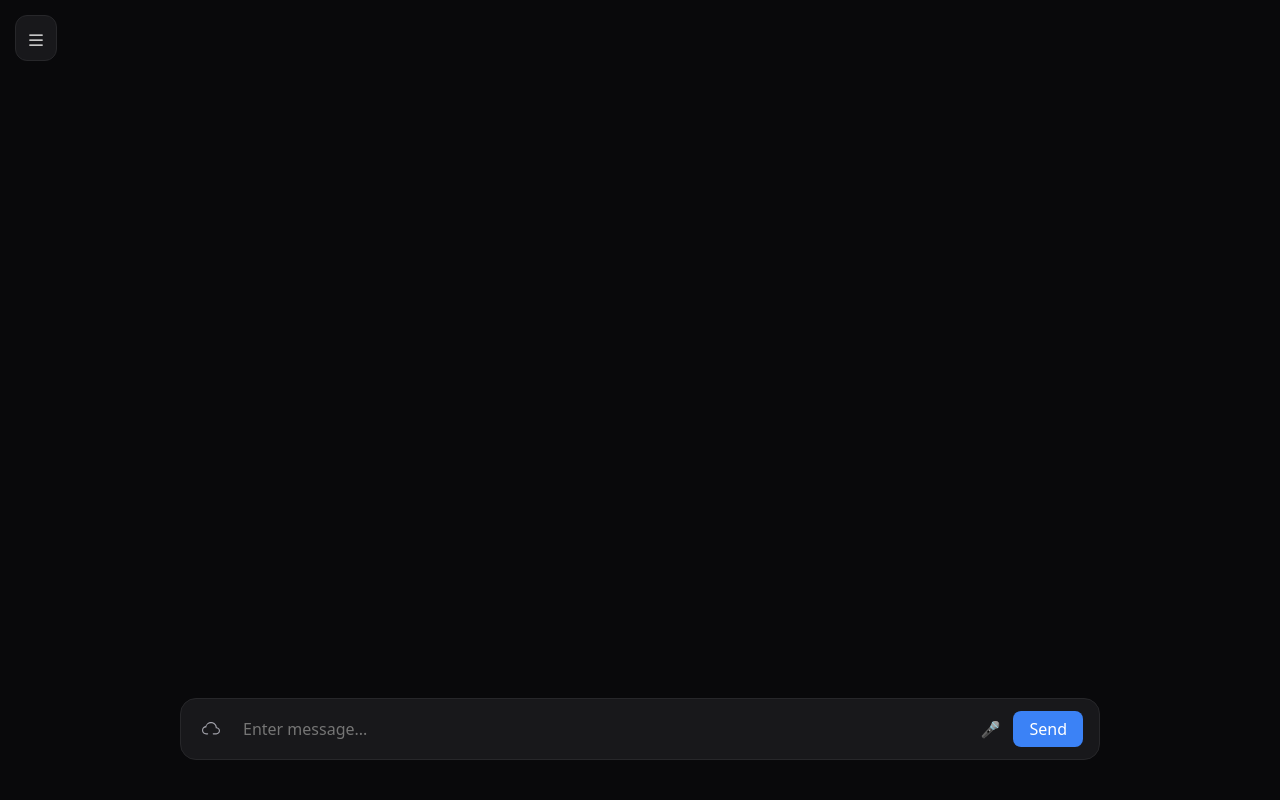
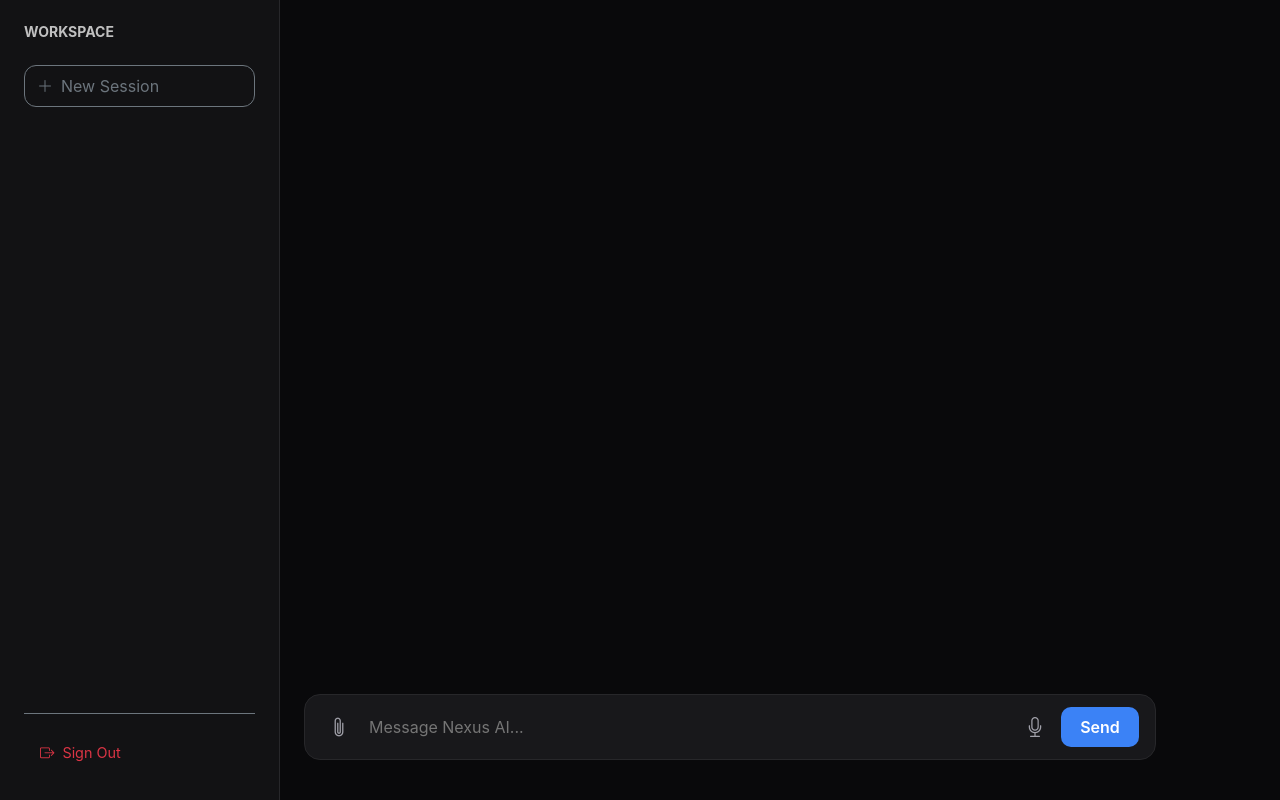
Before and after one commit to charanbunga463-hash/ai-flask-app, a Flask app: template python-saas/templates/dashboard.html in a window 1280 px wide. Run offline with Flask 3, Linux system fonts and the light colour scheme; the template is opened without the code that fills it, so the values that code supplies are empty.

Commit message:
Update dashboard.html

```diff
--- a/python-saas/templates/dashboard.html
+++ b/python-saas/templates/dashboard.html
@@ -3,245 +3,331 @@
 <head>
     <meta charset="UTF-8">
     <meta name="viewport" content="width=device-width, initial-scale=1.0">
-    <title>Nexus AI | Professional Interface</title>
+    <title>Nexus AI | Intelligent Interface</title>
+
     <link href="https://cdn.jsdelivr.net/npm/bootstrap@5.3.0/dist/css/bootstrap.min.css" rel="stylesheet">
+    <link rel="stylesheet" href="https://cdn.jsdelivr.net/npm/bootstrap-icons@1.11.0/font/bootstrap-icons.css">
+
     <style>
         :root {
-            --bg-dark: #09090b;
+            /* Professional Dark Color Palette */
+            --bg-main: #09090b;
+            --bg-sidebar: #121214;
             --bg-card: #18181b;
-            --accent: #3b82f6;
-            --border: #27272a;
-            --text-primary: #fafafa;
-            --text-secondary: #a1a1aa;
+            --accent-primary: #3b82f6;
+            --accent-hover: #2563eb;
+            --border-subtle: #27272a;
+            --text-main: #fafafa;
+            --text-muted: #a1a1aa;
+            --user-msg-bg: #3b82f6;
+            --sidebar-width: 280px;
+            --transition-speed: 0.3s;
         }
 
+        /* Base Reset & Layout */
         body {
-            background: var(--bg-dark);
-            color: var(--text-primary);
-            font-family: system-ui, -apple-system, sans-serif;
+            background-color: var(--bg-main);
+            color: var(--text-main);
+            font-family: 'Inter', system-ui, -apple-system, sans-serif;
+            height: 100vh;
             margin: 0;
             overflow: hidden;
+            display: flex;
         }
 
-        /* Smooth Sidebar */
+        /* Sidebar Component */
         .sidebar {
-            width: 300px;
-            background: var(--bg-card);
-            border-right: 1px solid var(--border);
+            width: var(--sidebar-width);
+            background: var(--bg-sidebar);
+            border-right: 1px solid var(--border-subtle);
             height: 100vh;
             position: fixed;
-            left: -300px;
-            transition: transform 0.4s cubic-bezier(0.4, 0, 0.2, 1);
-            z-index: 1000;
-            padding: 20px;
+            left: calc(var(--sidebar-width) * -1);
+            transition: transform var(--transition-speed) cubic-bezier(0.4, 0, 0.2, 1);
+            z-index: 1050;
             display: flex;
             flex-direction: column;
+            padding: 1.5rem;
         }
-        .sidebar.open { transform: translateX(300px); }
+        .sidebar.open { transform: translateX(var(--sidebar-width)); }
 
-        /* Main Viewport */
-        .chat-area {
+        /* Navigation Controls */
+        .menu-trigger {
+            position: fixed; top: 1.25rem; left: 1.25rem;
+            background: var(--bg-card);
+            border: 1px solid var(--border-subtle);
+            color: var(--text-main);
+            padding: 0.6rem;
+            border-radius: 10px;
+            cursor: pointer;
+            z-index: 1100;
+            transition: all 0.2s ease;
+        }
+        .menu-trigger:hover { border-color: var(--accent-primary); color: var(--accent-primary); }
+
+        /* Main Content Container */
+        .viewport {
+            flex: 1;
             display: flex;
             flex-direction: column;
             height: 100vh;
             width: 100%;
-            max-width: 1000px;
+            max-width: 900px;
             margin: 0 auto;
             position: relative;
+            transition: filter var(--transition-speed);
+        }
+        body.sidebar-open .viewport { filter: blur(2px); pointer-events: none; }
+
+        /* Chat Message Area */
+        .chat-container {
+            flex: 1;
+            overflow-y: auto;
+            padding: 80px 1.5rem 2rem;
+            scrollbar-width: thin;
+            scrollbar-color: var(--border-subtle) transparent;
         }
 
-        /* Icon Button */
-        .main-icon {
-            position: fixed; top: 15px; left: 15px;
-            background: var(--bg-card);
-            border: 1px solid var(--border);
-            padding: 10px; border-radius: 12px; cursor: pointer; z-index: 1100;
-            transition: all 0.2s;
-        }
-        .main-icon:hover { background: var(--border); border-color: var(--accent); }
+        .message-wrapper { margin-bottom: 2rem; display: flex; flex-direction: column; }
 
-        /* Messages Styling */
-        .messages {
-            flex: 1;
-            overflow-y: auto;
-            padding: 80px 20px 40px;
-            scrollbar-width: thin;
-            scrollbar-color: var(--border) transparent;
+        .msg-user {
+            align-self: flex-end;
+            background: var(--user-msg-bg);
+            padding: 0.8rem 1.2rem;
+            border-radius: 18px 18px 2px 18px;
+            max-width: 85%;
+            font-size: 0.95rem;
+            box-shadow: 0 4px 15px rgba(59, 130, 246, 0.15);
         }
 
-        .user-box {
-            align-self: flex-end;
-            background: var(--accent);
-            padding: 12px 18px;
-            border-radius: 20px 20px 4px 20px;
-            margin-bottom: 24px;
-            max-width: 80%;
-            font-size: 0.95rem;
-            box-shadow: 0 4px 12px rgba(59, 130, 246, 0.2);
+        .msg-ai {
+            align-self: flex-start;
+            width: 100%;
+            padding: 0.5rem 1rem;
+            border-left: 3px solid var(--border-subtle);
+            transition: border-color 0.3s;
+        }
+        .msg-ai:hover { border-left-color: var(--accent-primary); }
+
+        /* Professional Input Bar */
+        .input-footer {
+            padding: 1.5rem 1.5rem 2.5rem;
+            background: linear-gradient(0deg, var(--bg-main) 70%, transparent 100%);
         }
 
-        .response-box {
-            align-self: flex-start;
-            background: transparent;
-            padding: 0 10px;
-            margin-bottom: 32px;
-            width: 100%;
-            border-left: 2px solid var(--border);
-            transition: border-color 0.3s;
-        }
-        .response-box:hover { border-left-color: var(--accent); }
-
-        /* Input Container */
-        .input-area {
-            padding: 20px 40px 40px;
-            background: linear-gradient(180deg, transparent 0%, var(--bg-dark) 20%);
-        }
-
-        .input-group-custom {
+        .composer-card {
             background: var(--bg-card);
-            border: 1px solid var(--border);
+            border: 1px solid var(--border-subtle);
             border-radius: 16px;
             display: flex;
             align-items: center;
-            padding: 8px 16px;
-            transition: border-color 0.3s, box-shadow 0.3s;
+            padding: 0.5rem 1rem;
+            transition: all 0.3s ease;
         }
-        .input-group-custom:focus-within {
-            border-color: var(--accent);
-            box-shadow: 0 0 0 1px var(--accent);
+        .composer-card:focus-within {
+            border-color: var(--accent-primary);
+            box-shadow: 0 0 0 2px rgba(59, 130, 246, 0.1);
         }
 
-        .input-group-custom input {
+        .composer-input {
             background: transparent;
             border: none;
-            color: var(--text-primary);
+            color: var(--text-main);
             flex: 1;
-            padding: 10px;
+            padding: 0.75rem;
             outline: none;
+            font-size: 1rem;
         }
 
-        /* History Elements */
-        .history-box {
-            background: rgba(255,255,255,0.03);
-            padding: 10px 14px;
+        /* Action Buttons */
+        .icon-btn {
+            color: var(--text-muted);
+            background: none;
+            border: none;
+            padding: 8px;
             border-radius: 8px;
-            margin-bottom: 6px;
+            transition: 0.2s;
+        }
+        .icon-btn:hover { color: var(--text-main); background: rgba(255,255,255,0.05); }
+
+        .send-btn {
+            background: var(--accent-primary);
+            border: none;
+            border-radius: 10px;
+            color: white;
+            padding: 0.5rem 1.2rem;
+            font-weight: 600;
+            margin-left: 0.5rem;
+        }
+        .send-btn:hover { background: var(--accent-hover); }
+
+        /* History Items */
+        .nav-item {
+            background: transparent;
+            padding: 0.75rem 1rem;
+            border-radius: 10px;
+            margin-bottom: 0.5rem;
             display: flex;
-            justify-content: space-between;
             align-items: center;
+            text-decoration: none;
+            color: var(--text-muted);
             font-size: 0.9rem;
+            transition: 0.2s;
         }
-        .history-box a { color: var(--text-secondary); text-decoration: none; }
-        .history-box:hover { background: rgba(255,255,255,0.08); }
+        .nav-item:hover { background: rgba(255,255,255,0.05); color: var(--text-main); }
 
-        /* Utility */
-        .btn-action { color: var(--text-secondary); background: none; border: none; cursor: pointer; padding: 5px; }
-        .btn-action:hover { color: var(--text-primary); }
-        .btn-send { background: var(--accent); border: none; border-radius: 8px; color: white; padding: 6px 16px; font-weight: 500; }
-
-        @media (max-width: 768px) {
-            .input-area { padding: 10px 15px 25px; }
-            .chat-area { width: 95%; }
+        @media (min-width: 1200px) {
+            .sidebar { left: 0; }
+            .viewport { margin-left: var(--sidebar-width); width: calc(100% - var(--sidebar-width)); }
+            .menu-trigger { display: none; }
+            body.sidebar-open .viewport { filter: none; pointer-events: auto; }
         }
     </style>
 </head>
 <body>
 
-<div id="mainIcon" class="main-icon">
-    <svg width="20" height="20" fill="white" viewBox="0 0 16 16">
-        <path d="M2.5 12a.5.5 0 0 1 .5-.5h10a.5.5 0 0 1 0 1H3a.5.5 0 0 1-.5-.5zm0-4a.5.5 0 0 1 .5-.5h10a.5.5 0 0 1 0 1H3a.5.5 0 0 1-.5-.5zm0-4a.5.5 0 0 1 .5-.5h10a.5.5 0 0 1 0 1H3a.5.5 0 0 1-.5-.5z"/>
-    </svg>
-</div>
+<button id="menuTrigger" class="menu-trigger" aria-label="Toggle Sidebar">
+    <i class="bi bi-list fs-4"></i>
+</button>
 
-<div id="sidebar" class="sidebar">
+<aside id="sidebar" class="sidebar">
     <div class="d-flex justify-content-between align-items-center mb-4">
-        <span class="fw-bold tracking-tight">DASHBOARD</span>
-        <button class="btn-action" onclick="closeSidebar()">✕</button>
+        <h6 class="mb-0 fw-bold tracking-widest text-uppercase small opacity-75">Workspace</h6>
+        <button class="icon-btn d-xl-none" onclick="toggleSidebar()"><i class="bi bi-x-lg"></i></button>
     </div>
 
-    <div class="flex-grow-1 overflow-auto pe-2">
-        <a href="/new_chat" class="btn btn-outline-light w-100 mb-4 py-2" style="border-radius: 10px; border-color: var(--border); font-size: 0.9rem;">+ New Session</a>
+    <div class="flex-grow-1 overflow-auto">
+        <a href="/new_chat" class="btn btn-outline-secondary w-100 mb-4 py-2 text-start d-flex align-items-center" style="border-radius: 12px;">
+            <i class="bi bi-plus-lg me-2"></i> New Session
+        </a>
 
-        <div id="chatHistory">
+        <nav id="chatHistory">
             {% for conv in conversations %}
-            <div class="history-box" id="item-{{ conv[0] }}">
-                <a href="/chat/{{ conv[0] }}" class="text-truncate me-2">{{ conv[1] }}</a>
-                <button class="btn-action" onclick="toggleMenu(event, '{{ conv[0] }}')">⋮</button>
+            <div class="nav-item">
+                <i class="bi bi-chat-left me-3 opacity-50"></i>
+                <a href="/chat/{{ conv[0] }}" class="text-truncate flex-grow-1 text-decoration-none color-inherit">{{ conv[1] }}</a>
+                <i class="bi bi-three-dots opacity-50 cursor-pointer"></i>
             </div>
             {% endfor %}
-        </div>
+        </nav>
     </div>
 
     <div class="pt-3 border-top border-secondary">
-        <a href="/logout" class="text-danger text-decoration-none small">End Session</a>
+        <a href="/logout" class="nav-item text-danger mb-0">
+            <i class="bi bi-box-arrow-right me-2"></i> Sign Out
+        </a>
     </div>
-</div>
+</aside>
 
-<div class="chat-area">
-    <div id="chatBox" class="messages d-flex flex-column">
+<main class="viewport">
+    <div id="chatBox" class="chat-container d-flex flex-column">
         {% for msg in chat %}
-            <div class="{{ 'user-box' if msg.role == 'user' else 'response-box' }}">
-                {% if msg.type == "text" %}{{ msg.bot | safe }}{% endif %}
-                {% if msg.type == "image" %}<img src="{{ msg.image }}" class="img-fluid rounded-3 mt-2 border border-secondary">{% endif %}
+        <div class="message-wrapper">
+            <div class="{{ 'msg-user' if msg.role == 'user' else 'msg-ai' }}">
+                {% if msg.type == "text" %}
+                    <div class="content-text">{{ msg.bot | safe }}</div>
+                {% endif %}
+
+                {% if msg.type == "image" %}
+                    <img src="{{ msg.image }}" alt="Generated Content" class="img-fluid rounded-4 mt-3 border border-dark shadow-lg">
+                {% endif %}
             </div>
+        </div>
         {% endfor %}
     </div>
 
-    <div class="input-area">
+    <section class="input-footer">
         <form method="POST" action="/tool" enctype="multipart/form-data" id="chatForm">
-            <div class="input-group-custom">
-                <label for="fileInput" class="btn-action me-2">
-                    <svg width="18" height="18" fill="currentColor" viewBox="0 0 16 16"><path d="M4.406 1.342A5.53 5.53 0 0 1 8 0c2.69 0 4.923 2 5.166 4.579C14.758 4.804 16 6.137 16 7.773 16 9.569 14.502 11 12.687 11H10a.5.5 0 0 1 0-1h2.688C13.979 10 15 8.988 15 7.773c0-1.216-1.02-2.228-2.313-2.228h-.5v-.5C12.188 2.825 10.328 1 8 1a4.53 4.53 0 0 0-2.941 1.1c-.757.652-1.159 1.43-1.159 2.333v.5h-.5C2.002 4.933 1 5.999 1 7.291 1 8.791 2.209 10 3.708 10H5a.5.5 0 0 1 0 1H3.708C1.659 11 0 9.341 0 7.291c0-1.852 1.348-3.393 3.126-3.727 1.057-2.257 3.232-3.834 5.753-3.834z"/></svg>
-                    <input type="file" id="fileInput" name="file" style="display:none;">
+            <div class="composer-card">
+                <label for="fileInput" class="icon-btn" title="Upload Media">
+                    <i class="bi bi-paperclip fs-5"></i>
+                    <input type="file" id="fileInput" name="file" hidden>
                 </label>
 
-                <input id="chatInput" name="input" placeholder="Enter message..." autocomplete="off">
+                <input type="text" id="chatInput" name="input"
+                       placeholder="Message Nexus AI..."
+                       autocomplete="off"
+                       class="composer-input">
 
-                <button type="button" id="micBtn" class="btn-action mx-2">🎤</button>
-                <button type="submit" class="btn-send">Send</button>
+                <button type="button" id="micBtn" class="icon-btn" title="Voice Input">
+                    <i class="bi bi-mic fs-5"></i>
+                </button>
+
+                <button type="submit" class="send-btn">
+                    <span class="d-none d-md-inline">Send</span>
+                    <i class="bi bi-send-fill d-md-none"></i>
+                </button>
             </div>
         </form>
-    </div>
-</div>
+    </section>
+</main>
 
 <script>
     const sidebar = document.getElementById("sidebar");
-    const mainIcon = document.getElementById("mainIcon");
+    const menuTrigger = document.getElementById("menuTrigger");
     const chatBox = document.getElementById("chatBox");
+    const chatInput = document.getElementById("chatInput");
 
-    // Toggle Sidebar with smooth transform
-    mainIcon.onclick = () => {
+    // Toggle Sidebar Functionality
+    function toggleSidebar() {
         sidebar.classList.toggle("open");
+        document.body.classList.toggle("sidebar-open");
+    }
+
+    menuTrigger.addEventListener('click', toggleSidebar);
+
+    // Auto-scroll to latest message
+    const scrollToBottom = () => {
+        chatBox.scrollTo({ top: chatBox.scrollHeight, behavior: 'smooth' });
+    };
+    window.addEventListener('load', scrollToBottom);
+
+    // Voice Recognition Logic
+    const micBtn = document.getElementById("micBtn");
+    let isRecording = false;
+
+    micBtn.onclick = () => {
+        if (!('webkitSpeechRecognition' in window)) {
+            return alert("Voice features require Chrome or Edge.");
+        }
+
+        const recognition = new webkitSpeechRecognition();
+        recognition.continuous = false;
+        recognition.interimResults = false;
+
+        recognition.onstart = () => {
+            isRecording = true;
+            micBtn.style.color = "#ef4444";
+            chatInput.placeholder = "Listening...";
+        };
+
+        recognition.onresult = (event) => {
+            chatInput.value = event.results[0][0].transcript;
+        };
+
+        recognition.onend = () => {
+            isRecording = false;
+            micBtn.style.color = "var(--text-muted)";
+            chatInput.placeholder = "Message Nexus AI...";
+        };
+
+        recognition.start();
     };
 
-    function closeSidebar() {
-        sidebar.classList.remove("open");
-    }
+    // Keyboard Shortcuts
+    document.addEventListener('keydown', (e) => {
+        if (e.key === "Escape") {
+            sidebar.classList.remove("open");
+            document.body.classList.remove("sidebar-open");
+        }
+    });
 
-    // Auto-scroll logic
-    function scrollToBottom() {
-        chatBox.scrollTop = chatBox.scrollHeight;
-    }
-    window.onload = scrollToBottom;
-
-    // Mic Logic
-    let recognition;
-    const micBtn = document.getElementById("micBtn");
-    micBtn.onclick = () => {
-        if(!('webkitSpeechRecognition' in window)) return alert("Voice input not supported in this browser.");
-        recognition = new webkitSpeechRecognition();
-        recognition.start();
-        micBtn.style.color = "#ef4444";
-        recognition.onresult = (e) => {
-            document.getElementById("chatInput").value = e.results[0][0].transcript;
-        };
-        recognition.onend = () => micBtn.style.color = "var(--text-secondary)";
+    // Form Handling (Optional: prevent empty submits)
+    document.getElementById('chatForm').onsubmit = (e) => {
+        if (!chatInput.value.trim() && !document.getElementById('fileInput').files.length) {
+            e.preventDefault();
+        }
     };
-
-    // Close sidebar on escape key
-    document.addEventListener('keydown', (e) => {
-        if(e.key === "Escape") closeSidebar();
-    });
 </script>
 
 </body>
```
